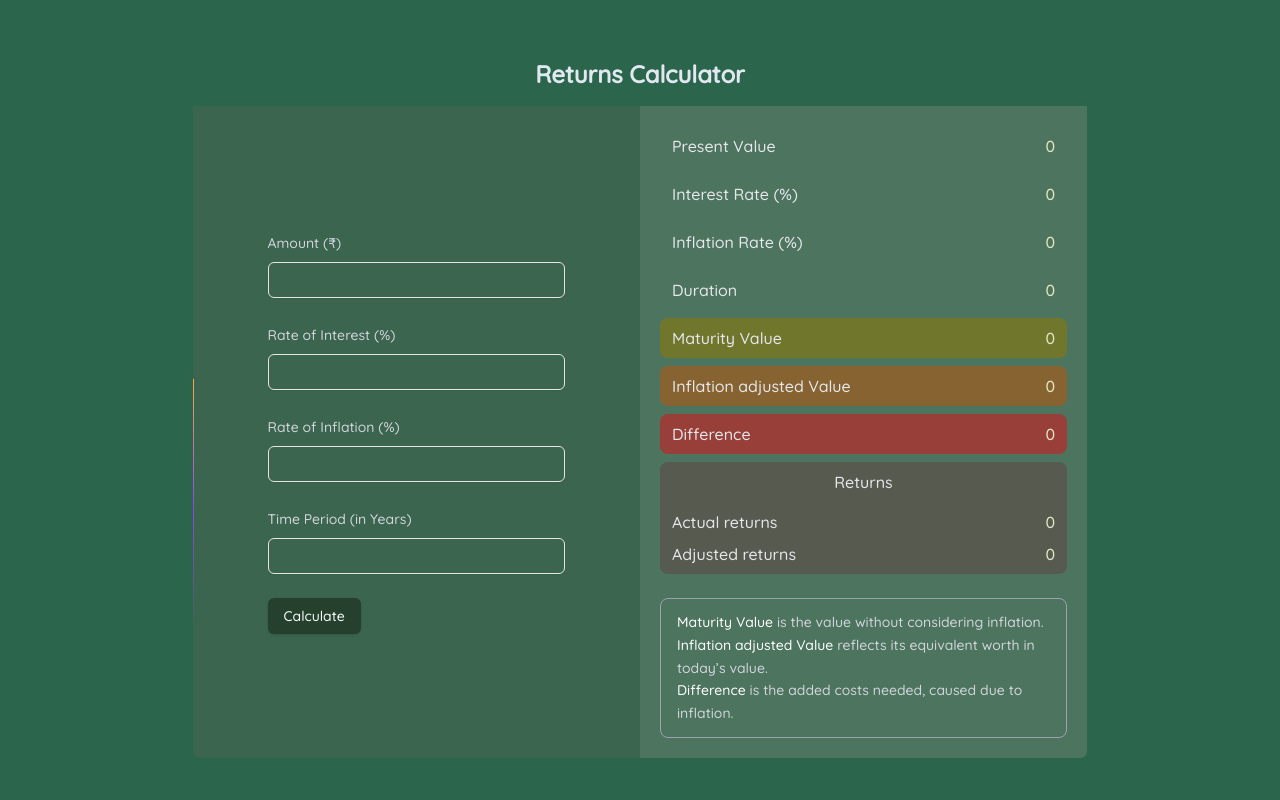
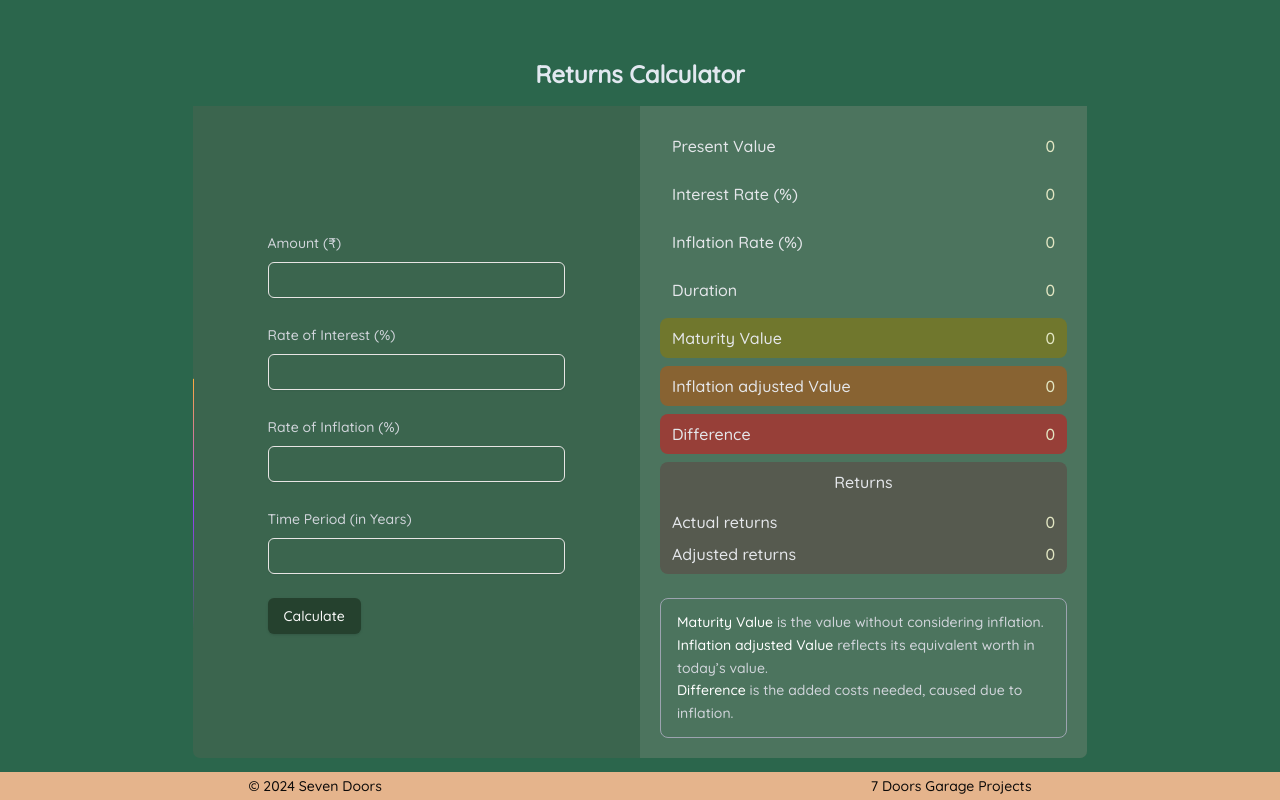
Before and after one commit to SanjeevSaniel/garage-projects, a Next.js app: page / in a window 1280 px wide. Built offline with nearby package versions, Linux system fonts and the light colour scheme.

Commit message:
Added Footer component

```diff
--- a/src/app/_components/DepositCalculator.tsx
+++ b/src/app/_components/DepositCalculator.tsx
@@ -110,7 +110,7 @@ const DepositCalculator = () => {
     setInflationRate(inflationRate);
     setTenure(tenure);
     setMaturityAmount(formatValue(futureValue));
-    setReturns(formatValue(inflationRate > 0 ? realReturn : futureValue));
+    setReturns(formatValue(inflationRate > 0 ? realReturn : 0));
     setDifferenceValue(formatValue(realReturn - futureValue));
     setActualReturn(formatValue(futureValue - principal));
     setAdjustedReturn(formatValue(realReturn - principal));
@@ -126,7 +126,6 @@ const DepositCalculator = () => {
   }
 
   return (
-    <div className='flex justify-center items-center w-full h-full md:h-screen md:bg-[#2b664c] relative'>
     <div className='relative flex md:max-w-[70%] h-fit flex-col items-center justify-center overflow-hidden rounded-lg border border-transparent'>
       <div className='w-full h-full py-10 md:p-4 md:text-slate-200 text-2xl font-semibold text-center'>
         Returns Calculator
@@ -142,9 +141,7 @@ const DepositCalculator = () => {
                 name='amount'
                 render={({ field }) => (
                   <FormItem>
-                      <FormLabel className='text-gray-300'>
-                        Amount (₹)
-                      </FormLabel>
+                    <FormLabel className='text-gray-300'>Amount (₹)</FormLabel>
                     <FormControl>
                       <Input
                         className='text-right [&::-webkit-outer-spin-button]:appearance-none [&::-webkit-inner-spin-button]:appearance-none'
@@ -316,9 +313,7 @@ const DepositCalculator = () => {
                   is the value without considering inflation.
                 </p>
                 <p>
-                    <span className='text-white'>
-                      Inflation adjusted Value{' '}
-                    </span>
+                  <span className='text-white'>Inflation adjusted Value </span>
                   reflects its equivalent worth in today’s value.
                 </p>
                 <p>
@@ -361,7 +356,6 @@ const DepositCalculator = () => {
         className='md:visible'
       />
     </div>
-    </div>
   );
 };
 
--- /dev/null
+++ b/src/app/_components/Footer.tsx
@@ -0,0 +1,12 @@
+import React from 'react';
+
+const Footer = () => {
+  return (
+    <div className='w-full flex justify-around bg-[#e5b48c] p-1 text-sm text-center absolute bottom-0'>
+      <p>© {new Date().getFullYear()} Seven Doors</p>
+      <p>7 Doors Garage Projects</p>
+    </div>
+  );
+};
+
+export default Footer;
--- a/src/app/page.tsx
+++ b/src/app/page.tsx
@@ -1,10 +1,11 @@
-import Image from "next/image";
 import DepositCalculator from './_components/DepositCalculator';
+import Footer from './_components/Footer';
 
 export default function Home() {
   return (
-    <div>
+    <div className='flex md:flex-col justify-center items-center w-full h-full md:h-screen md:bg-[#2b664c] relative'>
       <DepositCalculator />
+      <Footer />
     </div>
   );
 }
```
Lines whose indentation alone changed are shown as unchanged.
